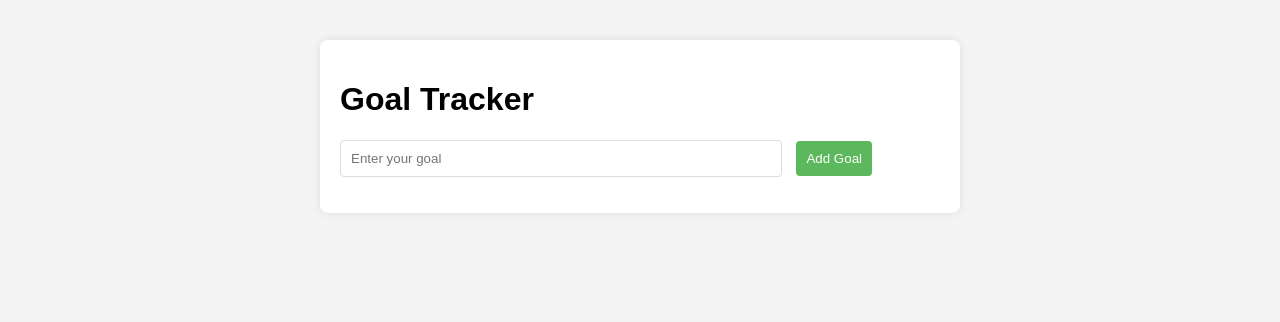
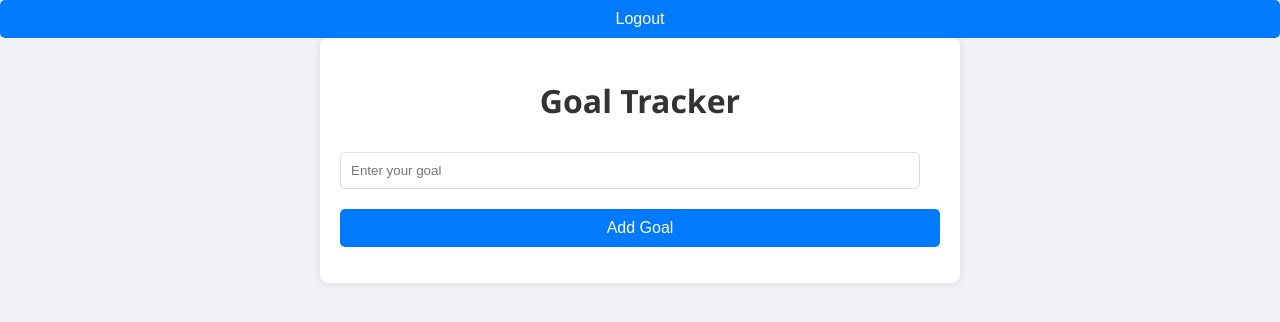
Before and after one commit to BalaNaren/GoalTracker, a plain HTML site: page index.html in a window 1280 px wide. Drawn offline with Linux system fonts and the light colour scheme; sample sign-in values are in the browser's storage.

Commit message:
login initial

```diff
--- a/index.html
+++ b/index.html
@@ -7,6 +7,7 @@
     <link rel="stylesheet" href="style.css">
 </head>
 <body>
+    <button onclick="logout()">Logout</button>
     <div id="app">
         <h1>Goal Tracker</h1>
         <input type="text" id="newGoal" placeholder="Enter your goal">
--- a/script.js
+++ b/script.js
@@ -1,3 +1,11 @@
+document.addEventListener('DOMContentLoaded', function() {
+    // Check if the user is "logged in"
+    if (!localStorage.getItem('loggedIn')) {
+        // Not logged in, redirect to login page
+        window.location.href = 'login.html';
+    }
+});
+
 function addGoal() {
     const goalInput = document.getElementById('newGoal');
     const goal = goalInput.value;
@@ -11,3 +19,8 @@ function addGoal() {
         alert('Please enter a goal!');
     }
 }
+
+function logout() {
+    localStorage.removeItem('loggedIn');
+    window.location.href = 'login.html';
+}
--- a/style.css
+++ b/style.css
@@ -1,8 +1,27 @@
 body, html {
-    font-family: Arial, sans-serif;
+    font-family: Segoe UI, Tahoma, Geneva, Verdana, sans-serif;
     margin: 0;
+    padding: 0;
+    height: 100%;
+    background-color: #f0f2f5;
+}
+
+#loginContainer {
+    max-width: 400px;
+    margin: 100px auto;
     padding: 20px;
-    background-color: #f4f4f4;
+    background: white;
+    border-radius: 10px;
+    box-shadow: 0 2px 4px rgba(0, 0, 0, 0.1);
+}
+
+input[type="text"], input[type="password"] {
+    width: calc(100% - 20px);
+    padding: 10px;
+    margin-bottom: 20px;
+    border: 1px solid #ddd;
+    border-radius: 5px;
+    box-sizing: border-box; /* Added to include padding in width calculation */
 }
 
 #app {
@@ -14,25 +33,20 @@ body, html {
     box-shadow: 0 0 10px rgba(0, 0, 0, 0.1);
 }
 
-input[type="text"] {
-    width: 70%;
-    padding: 10px;
-    margin-right: 10px;
-    border: 1px solid #ddd;
-    border-radius: 4px;
-}
-
 button {
+    width: 100%;
     padding: 10px;
     border: none;
-    border-radius: 4px;
-    background-color: #5cb85c;
+    border-radius: 5px;
+    background-color: #007bff;
     color: white;
+    font-size: 16px;
     cursor: pointer;
+    transition: background-color 0.3s ease;
 }
 
 button:hover {
-    background-color: #449d44;
+    background-color: #0056b3;
 }
 
 ul {
@@ -48,3 +62,9 @@ li {
 li:last-child {
     border-bottom: none;
 }
+
+h1 {
+    text-align: center;
+    color: #333;
+    margin-bottom: 30px;
+}
```
Also changed, not shown: login.html (added, +18 -0 lines), login.js (added, +12 -0 lines).
